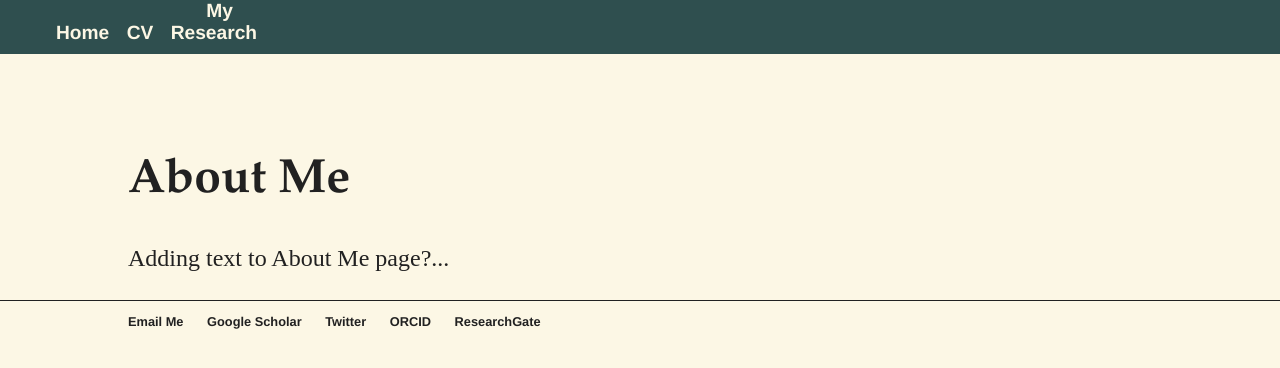
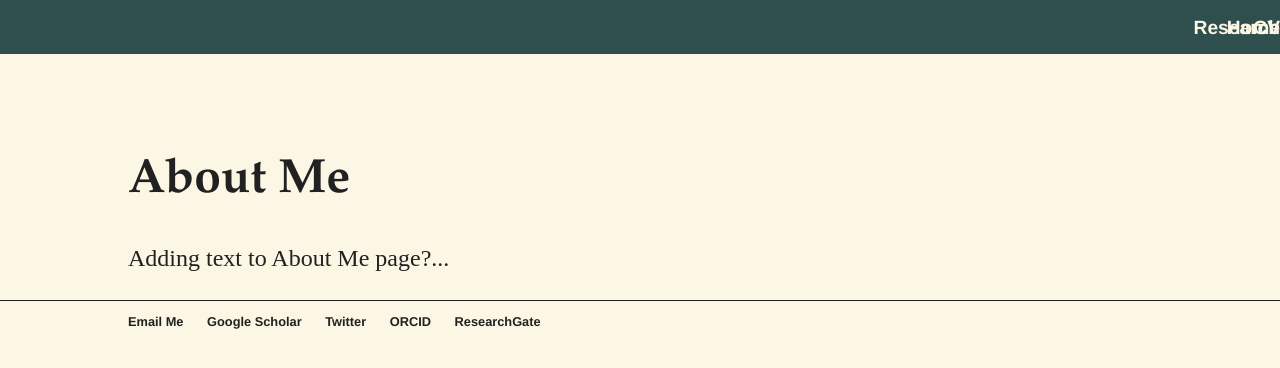
Before and after one commit to alyssa-stansfield/alyssa-stansfield.github.io, a Jekyll site: the page built from about/index.html, in a window 1280 px wide. Shown: the top 368 px of the page. Built offline with Jekyll 4.4.1, drawn with Linux system fonts in a browser that asks for light colours.

Commit message:
Changing name of My Research page and trying to get nav menu to right of page

```diff
--- a/_layouts/default.html
+++ b/_layouts/default.html
@@ -10,7 +10,7 @@
 	    		<ul>
 	        		<li><a href="/">Home</a></li>
 	        		<li><a href="/assets/Stansfield_CV_May2023.pdf">CV</a></li>
-				<li><a href="/research">My Research</a></li>
+				<li><a href="/research">Research</a></li>
 	    		</ul>
 			</nav>
 
--- a/css/main.css
+++ b/css/main.css
@@ -30,8 +30,9 @@
 
 
 nav a {
+     position: fixed;
      color:#FCF7E5;
-     padding-left:30%;
+     right: 0px;
 }
 
 
```
